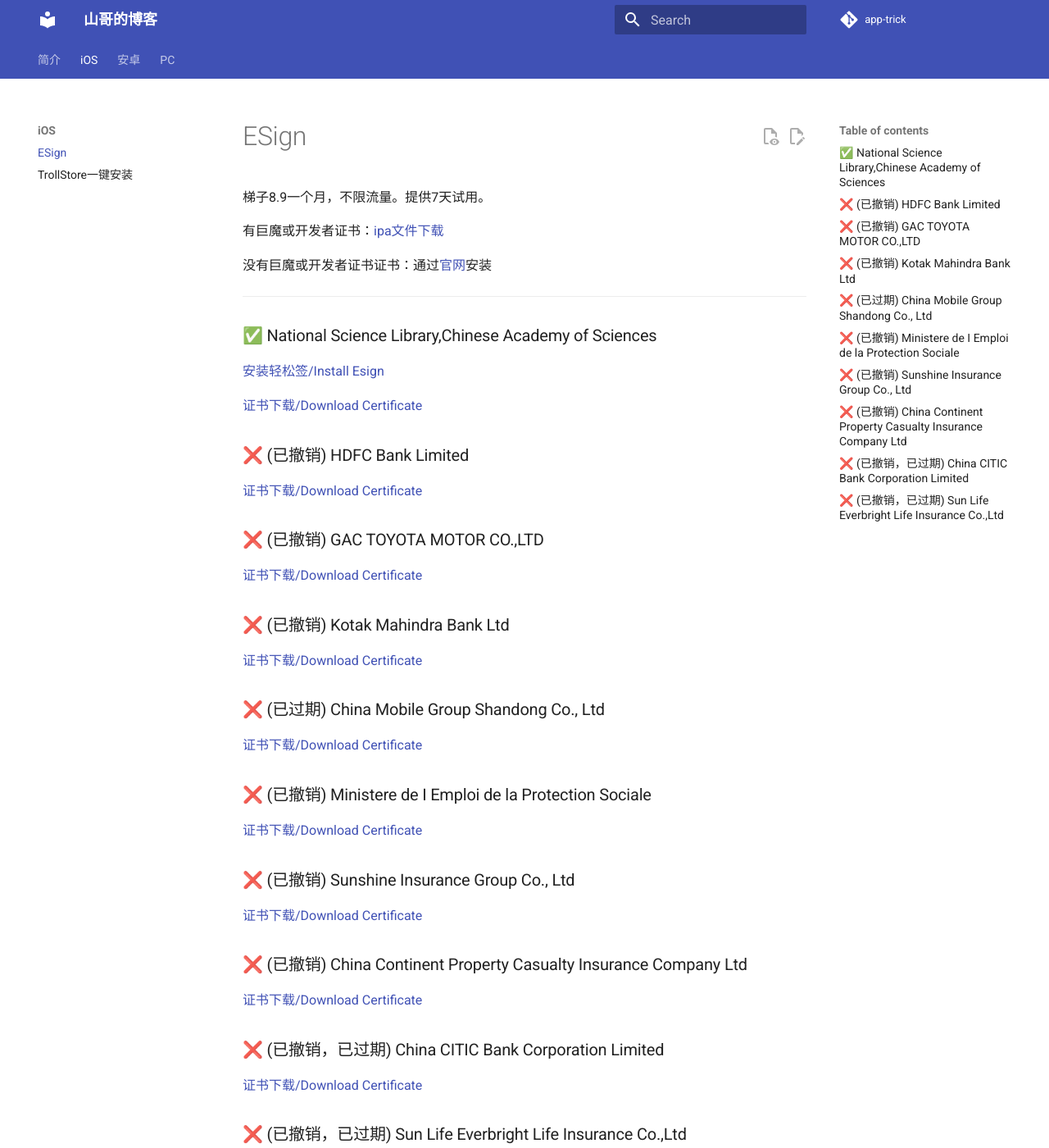
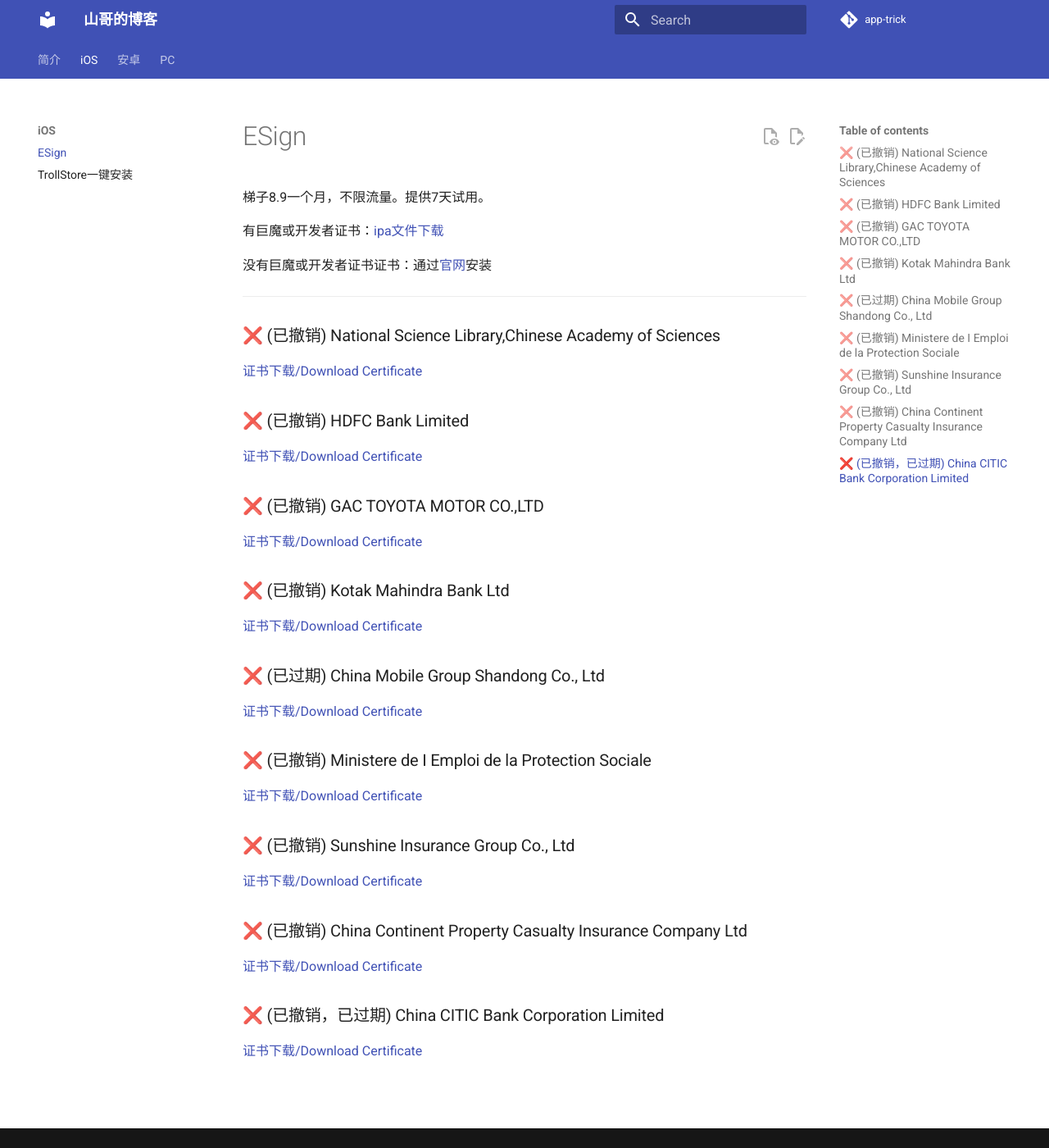
Before and after one commit to app-trick/app-trick.github.io, an MkDocs documentation site: the page built from docs/iOS/Esign.md, in a window 1280 px wide and 1400 px high. Shown: the whole window at 82% size. Built offline with MkDocs 1.6.1 and Material for MkDocs 9.7.7, drawn with Linux system fonts in a browser that asks for light colours; comment, search, counter and statistics services are not loaded.

Commit message:
Esign Repo Update

```diff
--- a/docs/iOS/Esign.md
+++ b/docs/iOS/Esign.md
@@ -8,9 +8,7 @@
 
 ---
 
-### ✅  National Science Library,Chinese Academy  of Sciences
-[安装轻松签/Install Esign](itms-services://?action=download-manifest&url=https://app-trick.github.io/iOS/plist/com.sqkzrcgioc.wgxcpyow.plist)
-
+### ❌ (已撤销) National Science Library,Chinese Academy  of Sciences
 [证书下载/Download Certificate](/iOS/cert/National%20Science%20Library%2CChinese%20Academy%20%20of%20Sciences.zip)
 ### ❌ (已撤销) HDFC Bank Limited
 [证书下载/Download Certificate](/iOS/cert/HDFC%20Bank%20Limited.zip)
@@ -28,5 +26,3 @@
 [证书下载/Download Certificate](/iOS/cert/China%20Continent%20Property%20%20%20Casualty%20Insurance%20Company%20Ltd.zip)
 ### ❌ (已撤销，已过期) China CITIC Bank Corporation Limited
 [证书下载/Download Certificate](/iOS/cert/China%20CITIC%20Bank%20Corporation%20Limited.zip)
-### ❌ (已撤销，已过期) Sun Life Everbright Life Insurance Co.,Ltd
-[证书下载/Download Certificate](/iOS/cert/Sun%20Life%20Everbright%20Life%20Insurance%20Co.%2CLtd.zip)
--- a/docs/iOS/cert/list.txt
+++ b/docs/iOS/cert/list.txt
@@ -7,4 +7,3 @@
 Sunshine Insurance Group Co., Ltd.zip
 China Continent Property   Casualty Insurance Company Ltd.zip
 China CITIC Bank Corporation Limited.zip
-Sun Life Everbright Life Insurance Co.,Ltd.zip
```
Also changed, not shown: docs/iOS/TrollHelperOTA.md (+1 -3 lines), docs/iOS/TrollInstallerMDC.md (+1 -3 lines), docs/iOS/TrollInstallerX.md (+1 -3 lines), docs/iOS/TrollMisaka.md (+1 -3 lines), docs/iOS/es.png (deleted), docs/iOS/ts.png (deleted), 8 other files.
